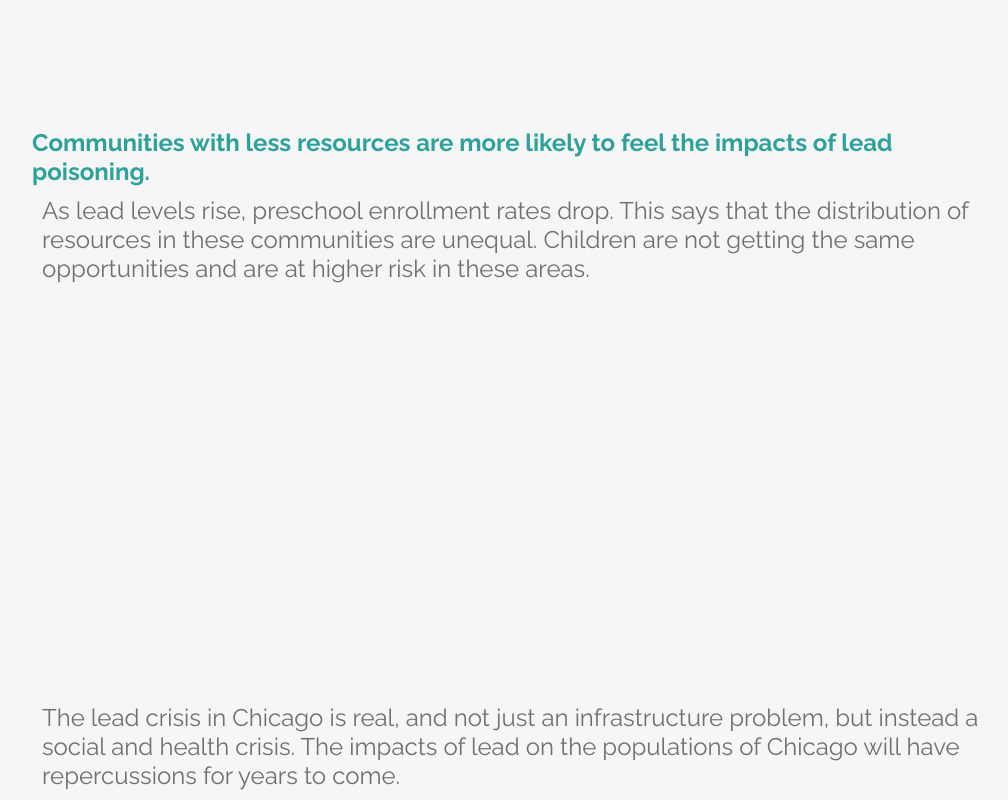
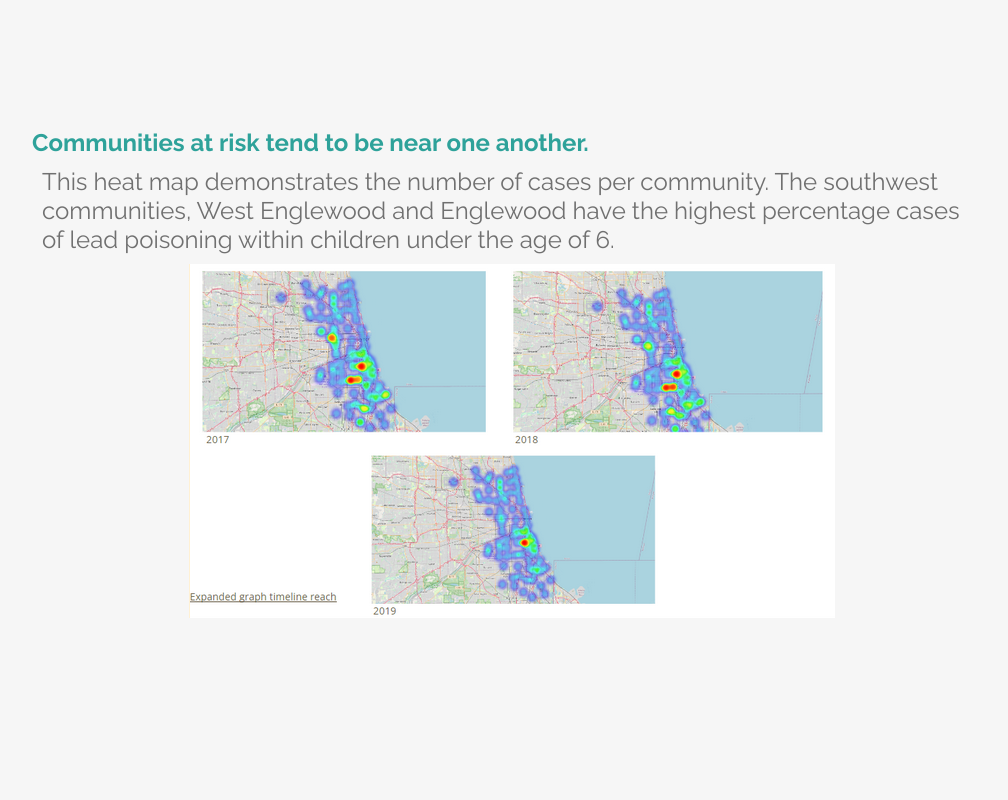
Before and after one commit to Chicago-Lead-Impact/lead-impact, a Next.js app: page / in a window 1280 px wide. Shown: the part 2320-3120 px from the top of the page, without its empty margins (128-1136 px from the left). Built offline with nearby package versions, Linux system fonts and the light colour scheme.

Commit message:
add heat maps

```diff
--- a/src/pages/index.tsx
+++ b/src/pages/index.tsx
@@ -3,6 +3,7 @@
 import { useInView } from "react-intersection-observer";
 
 import InnerHTML from 'dangerously-set-html-content'
+import Image from 'next/image'
 
 const graphs = (await import('../../public/graphs')).graphs
 
@@ -83,6 +84,22 @@
       </Box>
       <Box>
         <h2>
+          Communities at risk tend to be near one another.
+        </h2>
+        <div className="text">
+          This heat map demonstrates the number of cases per community. The southwest communities, West Englewood and Englewood have the highest percentage cases of lead poisoning within children under the age of 6.
+        </div>
+        <div className="row-graphs">
+        <Image
+          src="/heatmaps.png"
+          width={646}
+          height={354}
+          alt="Heat Map Image"
+        />
+        </div>
+      </Box>
+      <Box>
+        <h2>
           Communities with less resources are more likely to feel the impacts of lead poisoning.
         </h2>
         <div className="text">
```
Also changed, not shown: public/heatmaps.png (added).
